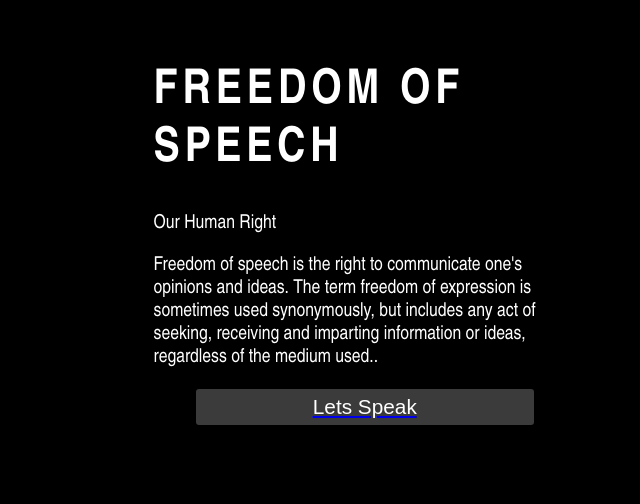
After one commit to abhishekkt/Django-blog, a Django app: page / in a window 1280 px wide. The commit adds this page. Shown: the top 504 px of the page, without its empty margins (640-1280 px from the left). Run offline with Django 3.2, Linux system fonts and the light colour scheme; parts of the project's set-up code (start-up, migrations or seed data) failed here and were passed over; some libraries are stand-ins or nearby versions.

Commit message:
Index.html added and frontend changes

```diff
--- a/blog/views.py
+++ b/blog/views.py
@@ -12,10 +12,7 @@ import urllib2
 import json
 
 
-def index(request):
-	return render_to_response('index.html',{
-		'blog': blog.objects.all()
-		})
+
 
 def view_post(request,slug):
 	blog1 = blog.objects.get(slug = slug)
@@ -75,15 +72,10 @@ def register(request,uid):
 
 
 def addblog(request):
-
 		p = request.POST
 		use = request.user
-		if use == 'ak':
-			Name = use
-		else :
-			social = use.social_auth.get(provider= 'facebook')
-			Name = str(social.user)
-		blog_by = blogger.objects.get(name = Name or 'ak')
+		social = use.social_auth.get(provider= 'facebook')
+		blog_by = blogger.objects.get(name = str(social.user))
 		if p.has_key("title") and p["title"] and p.has_key("body") and p["body"]:
 			blog_request = blog(blogger=blog_by,slug=slugify(p["title"]))
 			blog_form = BlogForm(p, instance = blog_request)
@@ -115,3 +107,6 @@ def create(request,uid):
 		c= {'form':BlogForm(),'user':name}
 		c.update(csrf(request))
 	return render_to_response('create.html',c)
+
+def index(request):
+	return render_to_response('video_bg.html');
--- a/myblogger/urls.py
+++ b/myblogger/urls.py
@@ -20,6 +20,7 @@ from django.conf import settings
 
 urlpatterns = [
     url(r'^admin/', include(admin.site.urls)),
+    url(r'^$','blog.views.index'),
 	url(r'^home/','blog.views.home'),
 	url(r'blog/view/(?P<slug>[^\.]+).html','blog.views.view_post',name='view_blog_post'),
     url('',include('social.apps.django_app.urls',namespace = 'social')),
--- /dev/null
+++ b/static/my_static/jack.css
@@ -0,0 +1,74 @@
+body{
+	margin: 0;
+	background: #000;
+}
+video{
+	position: fixed;
+	top:50%;
+	left:50%;
+	min-width:100%;
+	min-height: 100%;
+	width:auto;
+	height: auto;
+	z-index:-100;
+	 transform: translateX(-50%) translateY(-50%);
+ background: url('//demosthenes.info/assets/images/polina.jpg') no-repeat;
+  background-size: cover;
+  transition: 1s opacity;
+}
+.stopfade {
+   opacity: .5;
+}
+
+#jack {
+  font-family: Agenda-Light, Agenda Light, Agenda, Arial Narrow, sans-serif;
+  font-weight:100;
+  background: rgba(0,0,0,0.3);
+  color: white;
+  padding: 2rem;
+  width: 33%;
+  margin:2rem;
+  float: right;
+  font-size: 1.2rem;
+}
+h1 {
+  font-size: 3rem;
+  text-transform: uppercase;
+  margin-top: 0;
+  letter-spacing: .3rem;
+}
+#jack button {
+  display: block;
+  width: 80%;
+  padding: .4rem;
+  border: none;
+  margin: 1rem auto;
+  font-size: 1.3rem;
+  background: rgba(255,255,255,0.23);
+  color: #fff;
+  border-radius: 3px;
+  cursor: pointer;
+  transition: .3s background;
+}
+#jack button:hover {
+   background: rgba(0,0,0,0.5);
+}
+
+#a {
+  display: inline-block;
+  color: #fff;
+  text-decoration: none;
+
+  padding: .5rem;
+  transition: .6s background;
+}
+a:hover{
+  background:rgba(0,0,0,0.9);
+}
+@media screen and (max-width: 500px) {
+  div{width:70%;}
+}
+@media screen and (max-device-width: 800px) {
+  html { background: url(Screenshot from 2015-06-12 06:38:51.png) #000 no-repeat center center fixed; }
+  #bgvid { display: none; }
+}
--- /dev/null
+++ b/templates/video_bg.html
@@ -0,0 +1,19 @@
+{% load staticfiles %}
+<!DOCTYPE html>
+<html>
+<head>
+	<link rel="stylesheet" type="text/css" href="{% static 'jack.css' %}">
+</head>
+<body>
+<video autoplay poster = "Screenshot from 2015-06-12 06:38:51.png" id="bgvid" >
+	<source src = "{% static 'Anonymous - Freedom of Speech 2014-DKAX-VVMhuQ.webm' %}" type = "video/webm">
+	<source src = "{% static 'Anonymous - Freedom of Speech 2014-DKAX-VVMhuQ.mp4' %}" type="video/mp4">
+</video>
+<div id = "jack">
+	<h1>Freedom of Speech</h1>
+	<p>Our Human Right</p>
+	<p>Freedom of speech is the right to communicate one's opinions and ideas. The term freedom of expression is sometimes used synonymously, but includes any act of seeking, receiving and imparting information or ideas, regardless of the medium used..</p>
+	<a href="{% url 'blog.views.home' %}"><button>Lets Speak</button></a>
+</div>
+</body>
+</html>
```
Also changed, not shown: static/app_static/jack.css (added, +74 -0 lines), static/app_static/video_bg.html (added, +17 -0 lines), templates/baseauth.html (+14 -9 lines), templates/homeauth.html (+9 -6 lines), templates/welcome.html (+7 -2 lines), README.md, db.sqlite3, 4 other files.
